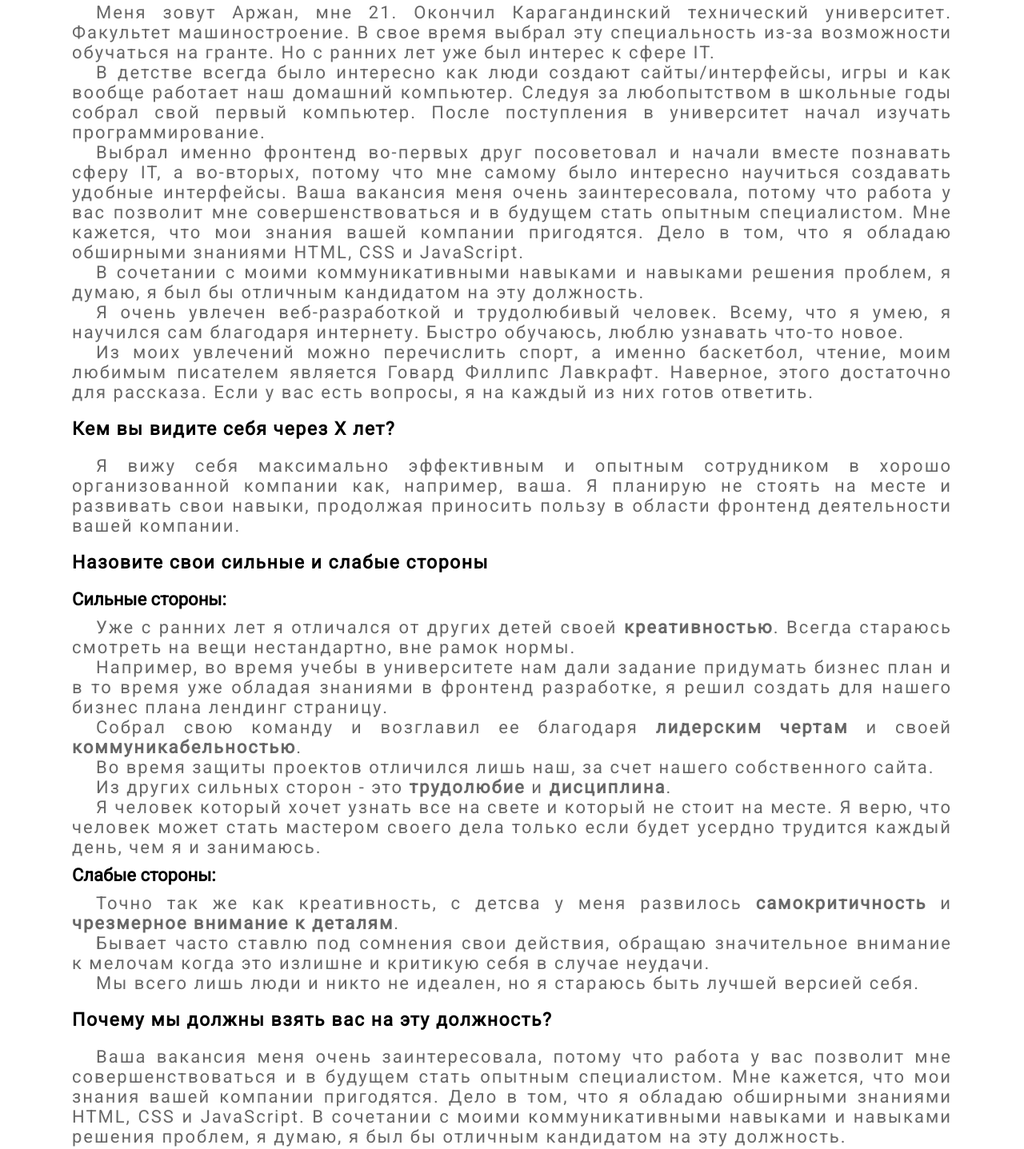
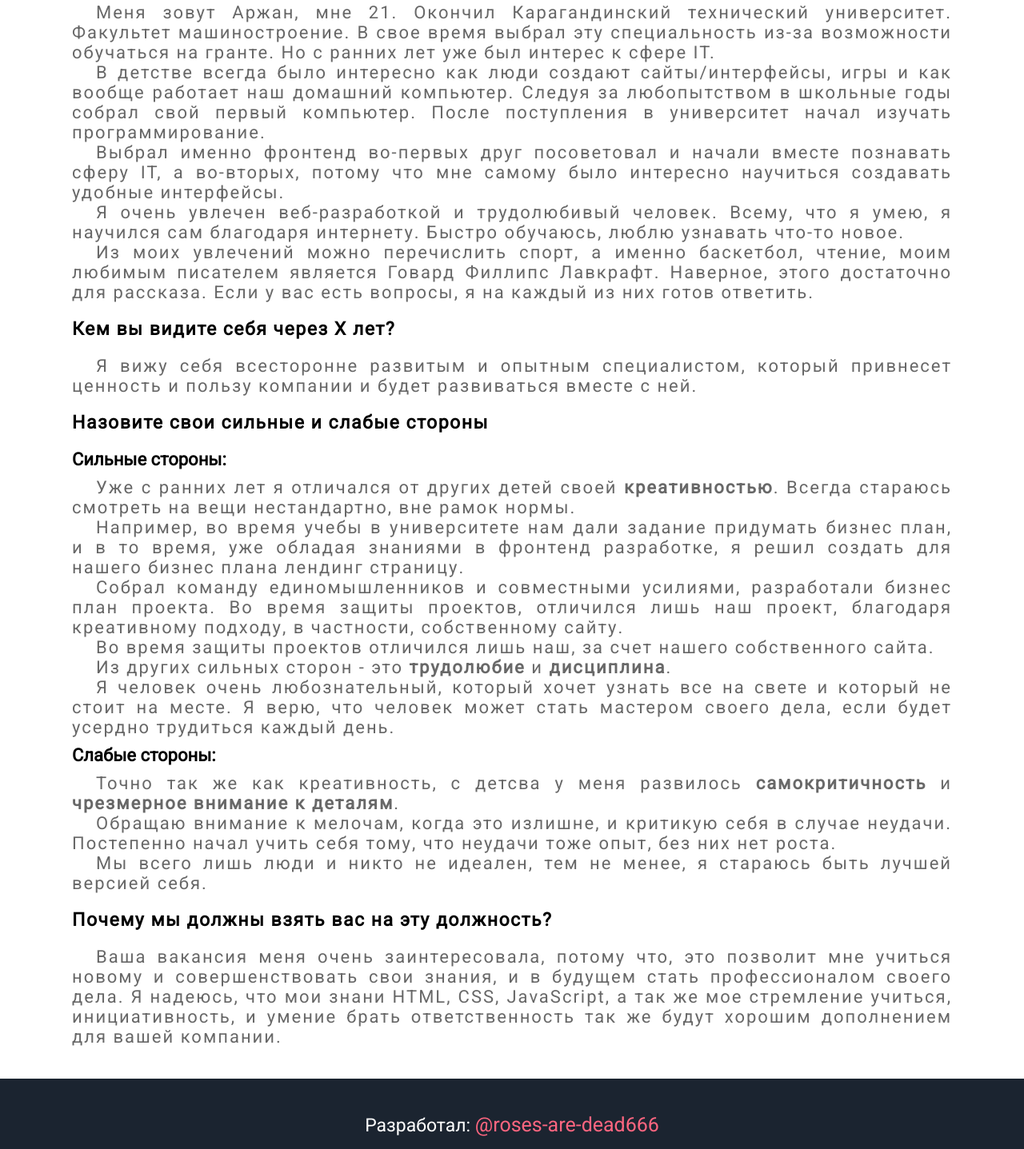
Before and after one commit to roses-are-dead666/Interview-preparation, a plain HTML site: page index.html in a window 1280 px wide. Shown: the part 254-1691 px from the top of the page at 80% size. Drawn offline with Linux system fonts and the light colour scheme.

Commit message:
chanhed index.html

```diff
--- a/index.html
+++ b/index.html
@@ -32,10 +32,7 @@
                     В свое время выбрал эту специальность из-за возможности обучаться на гранте. Но с ранних лет уже был интерес к сфере IT.</p>
                     <p>В детстве всегда было интересно как люди создают сайты/интерфейсы, игры и как вообще работает наш домашний компьютер.
                     Следуя за любопытством в школьные годы собрал свой первый компьютер. После поступления в университет начал изучать программирование.</p>
-                    <p>Выбрал именно фронтенд во-первых друг посоветовал и начали вместе познавать сферу IT, а во-вторых, потому что мне самому было интересно научиться создавать удобные интерфейсы.
-                    Ваша вакансия меня очень заинтересовала, потому что работа у вас позволит мне совершенствоваться и в будущем стать опытным специалистом.
-                    Мне кажется, что мои знания вашей компании пригодятся. Дело в том, что я обладаю обширными знаниями HTML, CSS и JavaScript.</p>
-                    <p>В сочетании с моими коммуникативными навыками и навыками решения проблем, я думаю, я был бы отличным кандидатом на эту должность.
+                    <p>Выбрал именно фронтенд во-первых друг посоветовал и начали вместе познавать сферу IT, а во-вторых, потому что мне самому было интересно научиться создавать удобные интерфейсы.</p>
                     <p>Я очень увлечен веб-разработкой и трудолюбивый человек. Всему, что я умею, я научился сам благодаря интернету. Быстро обучаюсь, люблю узнавать что-то новое.</p>
                     <p>Из моих увлечений можно перечислить спорт, а именно баскетбол, чтение, моим любимым писателем является Говард Филлипс Лавкрафт.
                     Наверное, этого достаточно для рассказа. Если у вас есть вопросы, я на каждый из них готов ответить.</p>
@@ -44,7 +41,7 @@
             <div class="contentInner">
                 <h2 class="intQuestion">Кем вы видите себя через Х лет?</h2>
                 <div class="intAnswer">
-                    <p>Я вижу себя максимально эффективным и опытным сотрудником в хорошо организованной компании как, например, ваша. Я планирую не стоять на месте и развивать свои навыки, продолжая приносить пользу в области фронтенд деятельности вашей компании.</p>
+                    <p>Я вижу себя всесторонне развитым и опытным специалистом, который привнесет ценность и пользу компании и будет развиваться вместе с ней.</p>
                 </div>
             </div>
             <div class="contentInner">
@@ -52,23 +49,22 @@
                 <div class="intAnswer">
                     <div class="sides"><strong>Сильные стороны:</strong></div>
                         <p>Уже с ранних лет я отличался от других детей своей <strong>креативностью</strong>. Всегда стараюсь смотреть на вещи нестандартно, вне рамок нормы.</p>
-                        <p>Например, во время учебы в университете нам дали задание придумать бизнес план и в то время уже обладая знаниями в фронтенд разработке, я решил создать для нашего бизнес плана лендинг страницу.</p>
-                        <p>Собрал свою команду и возглавил ее благодаря <strong>лидерским чертам</strong> и своей <strong>коммуникабельностью</strong>.</p>
+                        <p>Например, во время учебы в университете нам дали задание придумать бизнес план, и в то время, уже обладая знаниями в фронтенд разработке, я решил создать для нашего бизнес плана лендинг страницу.</p>
+                        <p>Собрал команду единомышленников и совместными усилиями, разработали бизнес план проекта. Во время защиты проектов, отличился лишь наш проект, благодаря креативному подходу, в частности, собственному сайту.</p>
                         <p>Во время защиты проектов отличился лишь наш, за счет нашего собственного сайта.</p>
                         <p>Из других сильных сторон - это <strong>трудолюбие</strong> и <strong>дисциплина</strong>.</p>
-                        <p>Я человек который хочет узнать все на свете и который не стоит на месте. Я верю, что человек может стать мастером своего дела только если будет усердно трудится каждый день, чем я и занимаюсь.</p>
+                        <p>Я человек очень любознательный, который хочет узнать все на свете и который не стоит на месте. Я верю, что человек может стать мастером своего дела, если будет усердно трудиться каждый день.</p>
                     <div class="sides"><strong>Слабые стороны:</strong></div>
                         <p>Точно так же как креативность, с детсва у меня развилось <strong>самокритичность</strong> и <strong>чрезмерное внимание к деталям</strong>.</p>
-                        <p>Бывает часто ставлю под сомнения свои действия, обращаю значительное внимание к мелочам когда это излишне и критикую себя в случае неудачи.</p>
-                        <p>Мы всего лишь люди и никто не идеален, но я стараюсь быть лучшей версией себя.</p>
+                        <p>Обращаю внимание к мелочам, когда это излишне, и критикую себя в случае неудачи. Постепенно начал учить себя тому, что неудачи тоже опыт, без них нет роста.</p>
+                        <p>Мы всего лишь люди и никто не идеален, тем не менее, я стараюсь быть лучшей версией себя.</p>
                 </div>
             </div>
             <div class="contentInner">
                 <h2 class="intQuestion">Почему мы должны взять вас на эту должность?</h2>
                 <div class="intAnswer">
-                    <p>Ваша вакансия меня очень заинтересовала, потому что работа у вас позволит мне совершенствоваться и в будущем стать опытным специалистом.
-                    Мне кажется, что мои знания вашей компании пригодятся. Дело в том, что я обладаю обширными знаниями HTML, CSS и JavaScript.
-                    В сочетании с моими коммуникативными навыками и навыками решения проблем, я думаю, я был бы отличным кандидатом на эту должность.</p>
+                    <p>Ваша вакансия меня очень заинтересовала, потому что, это позволит мне учиться новому и совершенствовать свои знания, и в будущем стать профессионалом своего дела.
+                    Я надеюсь, что мои знани HTML, CSS, JavaScript, а так же мое стремление учиться, инициативность, и умение брать ответственность так же будут хорошим дополнением для вашей компании.</p>
                 </div>
             </div>
         </div>
```
